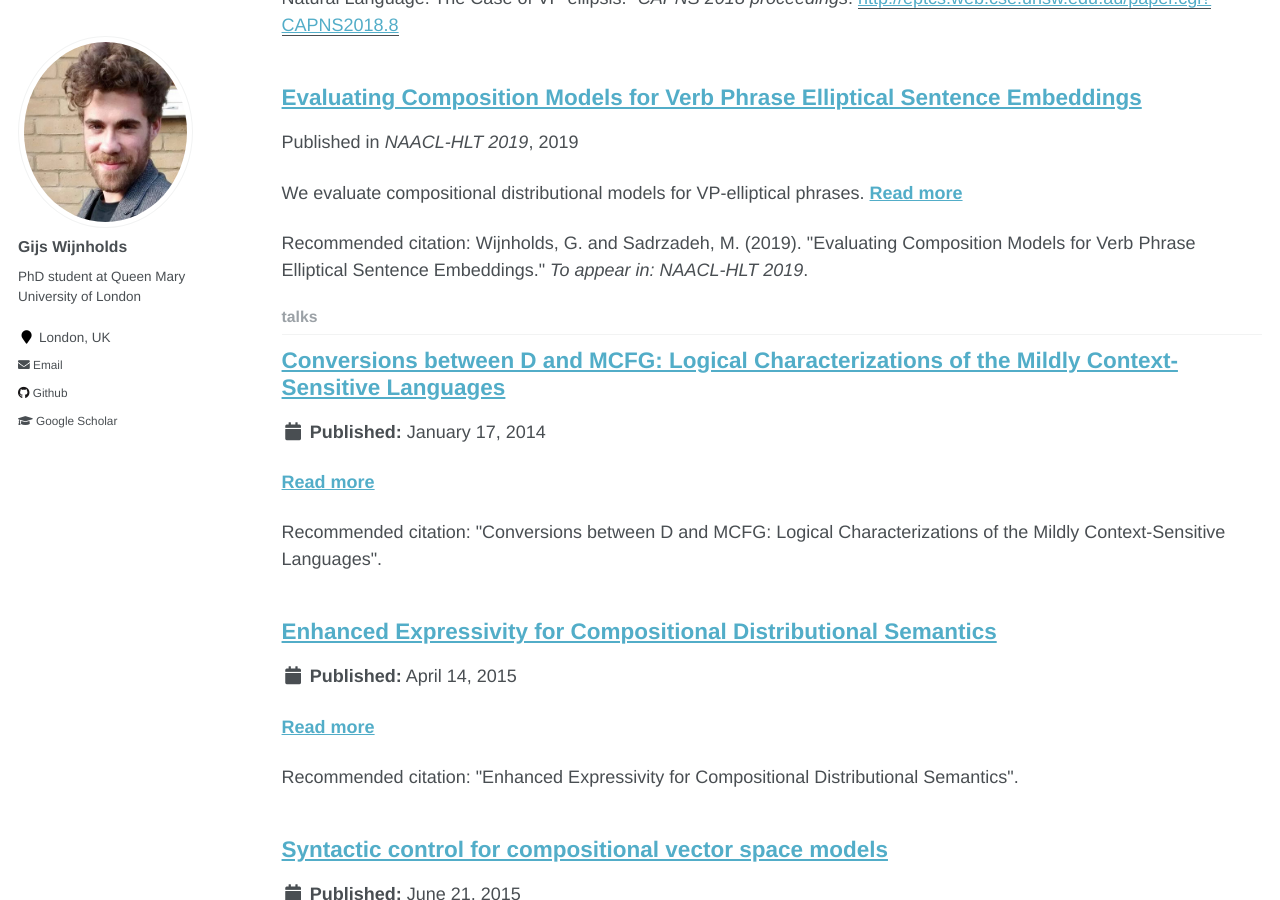
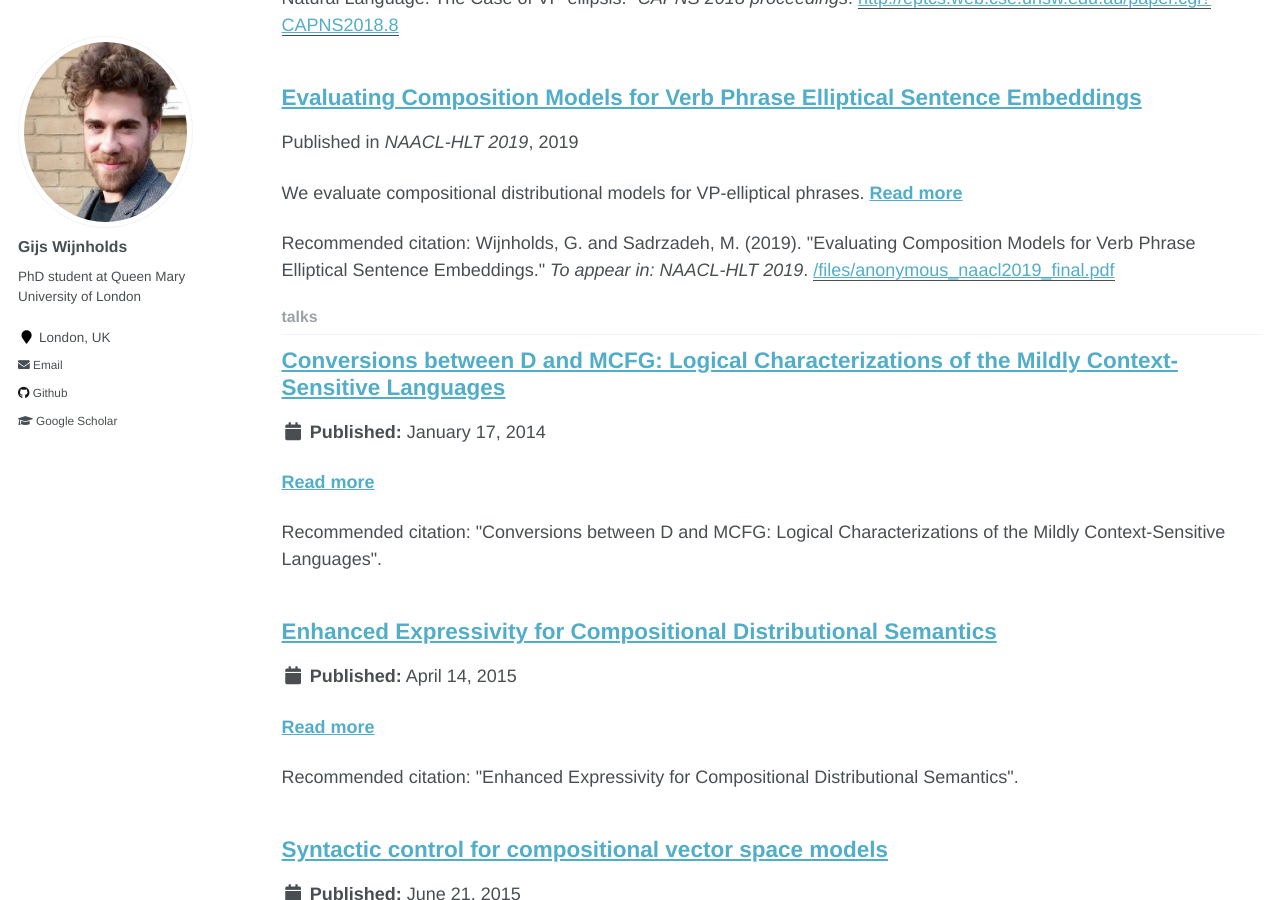
Before and after one commit to gijswijnholds/gijswijnholds.github.io, a Jekyll site: the page built from _pages/collection-archive.html, in a window 1280 px wide and 900 px high, scrolled down 2781 px. Built offline with Jekyll 4.4.1, drawn with Linux system fonts in a browser that asks for light colours.

Commit message:
added naacl preprint

```diff
--- a/_publications/2019-02-22-paper-title-number-7.md
+++ b/_publications/2019-02-22-paper-title-number-7.md
@@ -7,6 +7,7 @@ type: preprint
 date: 2019-02-22
 year: 2019
 venue: 'NAACL-HLT 2019'
+paperurl: '/files/anonymous_naacl2019_final.pdf'
 citation: 'Wijnholds, G. and Sadrzadeh, M. (2019). &quot;Evaluating Composition Models for Verb Phrase Elliptical Sentence Embeddings.&quot;  <i>To appear in: NAACL-HLT 2019</i>.'
 ---
 We evaluate compositional distributional models for VP-elliptical phrases.
--- a/markdown_generator/publications.tsv
+++ b/markdown_generator/publications.tsv
@@ -8,4 +8,4 @@ pub_date	type	title	venue	excerpt	citation	url_slug	paper_url
 2017-12-01	published	Lexical and Derivational Meaning in Vector-Based Models of Relativisation	Proceedings of the 21st Amsterdam Colloquium	We give an account of pronoun relativisation in Dutch in a compositional distributional model.	Moortgat, M. and Wijnholds, G. (2017). "Lexical and Derivational Meaning in Vector-Based Models of Relativisation." <i>Proceedings of the 21st Amsterdam Colloquium</i>.	paper-title-number-4	https://arxiv.org/pdf/1711.11513.pdf
 2018-01-01	preprint	A Proof-Theoretic Approach to Scope Ambiguity in Compositional Vector Space Models	ArXiV Preprint	To appear in Journal of Language Modelling. We combine a proof-theoretic model of scope ambiguities with a lexical treatment of quantifiers in a compositional distributional model.	Wijnholds, G. (forthcoming).  "A Proof-Theoretic Approach to Scope Ambiguity in Compositional Vector Space Models." <i>To appear in JLM</i>.	paper-title-number-5	https://arxiv.org/pdf/1810.10297.pdf
 2018-02-01	published	Classical Copying versus Quantum Entanglement in Natural Language: The Case of VP-ellipsis	Proceedings of the 2018 workshop on Compositional Approaches in Physics, NLP and Social Sciences	We develop and compare two compositional distributional models for embedding VP-elliptical phrases.	Wijnholds, G. and Sadrzadeh, M. (2018). "Classical Copying versus Quantum Entanglement in Natural Language: The Case of VP-ellipsis."  <i>CAPNS 2018 proceedings</i>.	paper-title-number-6	http://eptcs.web.cse.unsw.edu.au/paper.cgi?CAPNS2018.8
-2019-02-22	preprint	Evaluating Composition Models for Verb Phrase Elliptical Sentence Embeddings	NAACL-HLT 2019	We evaluate compositional distributional models for VP-elliptical phrases.	Wijnholds, G. and Sadrzadeh, M. (2019). "Evaluating Composition Models for Verb Phrase Elliptical Sentence Embeddings."  <i>To appear in: NAACL-HLT 2019</i>.	paper-title-number-7
+2019-02-22	preprint	Evaluating Composition Models for Verb Phrase Elliptical Sentence Embeddings	NAACL-HLT 2019	We evaluate compositional distributional models for VP-elliptical phrases.	Wijnholds, G. and Sadrzadeh, M. (2019). "Evaluating Composition Models for Verb Phrase Elliptical Sentence Embeddings."  <i>To appear in: NAACL-HLT 2019</i>.	paper-title-number-7	/files/anonymous_naacl2019_final.pdf
--- a/markdown_generator/teaching.tsv
+++ b/markdown_generator/teaching.tsv
@@ -11,6 +11,6 @@ Logic Programming and Search Techniques	Undergraduate	Artificial Intelligence	Te
 Linear Algebra	Undergraduate	Artificial Intelligence	Teaching Assistant	teaching-10	University of Amsterdam	2012-2013	An introductory course to linear algebra, covering up to Singular Value Decomposition.
 Computational Logic	Undergraduate	Artificial Intelligence	Teaching Assistant	teaching-11	University of Amsterdam	2012-2013	An intermediate course on logic for computational reasoning. Topics include propositional and first order resolution, dynamic epistemic logic, planning.
 Introduction to Logic	Undergraduate	Artificial Intelligence	Teaching Assistant	teaching-12	University of Amsterdam	2012-2013	An introductory course on formal logic. Topics include propositional and first-order logic, natural deduction, sequent calculi, tableaux.
-Introduction to Artificial Intelligence	Undergraduate	Artificial Intelligence	Teaching Assistant	teaching-13	University of Amsterdam	2012-2013	A capita selecta course covering seminal papers/cases in Artificial Intelligene.
+Introduction to Artificial Intelligence	Undergraduate	Artificial Intelligence	Teaching Assistant	teaching-13	University of Amsterdam	2012-2013	A capita selecta course covering seminal papers/cases in Artificial Intelligence.
 Natural Language Processing	Undergraduate	Artificial Intelligence	Teaching Assistant	teaching-14	Utrecht University	2010-2011	An intermediate course on logical grammars and their semantics, from the basics of the Lambek Calculus to cutting-edge research topics.
 Language and Speech Technology	Undergraduate	Artificial Intelligence	Teaching Assistant	teaching-15	Utrecht University	2010-2011	Advanced course on techniques for language and speech technologies. Topics include formal languages (up to context-free languages), UNIX, hands on text-to-speech tutorials, Hidden Markov Models.
```
Also changed, not shown: 1 other file.
